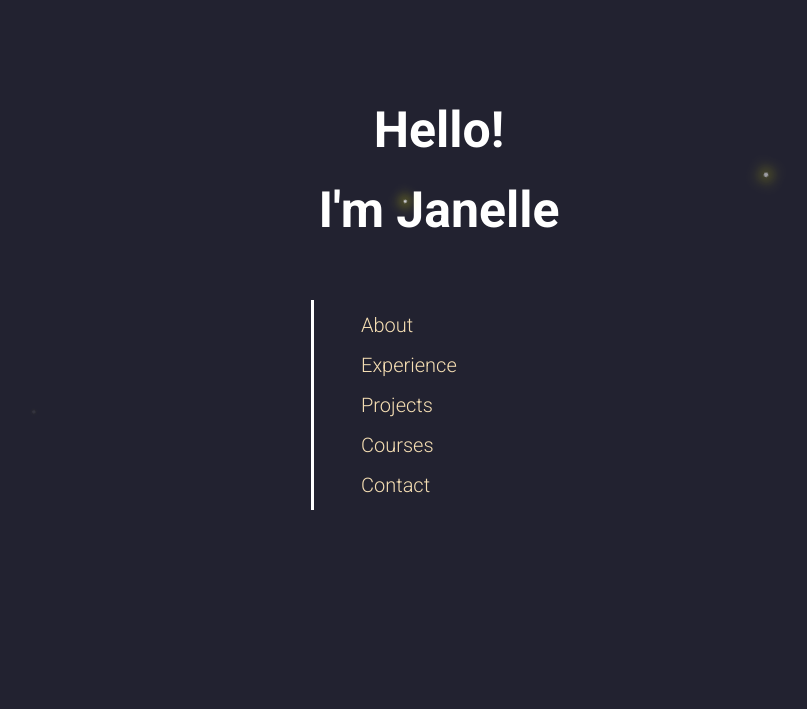
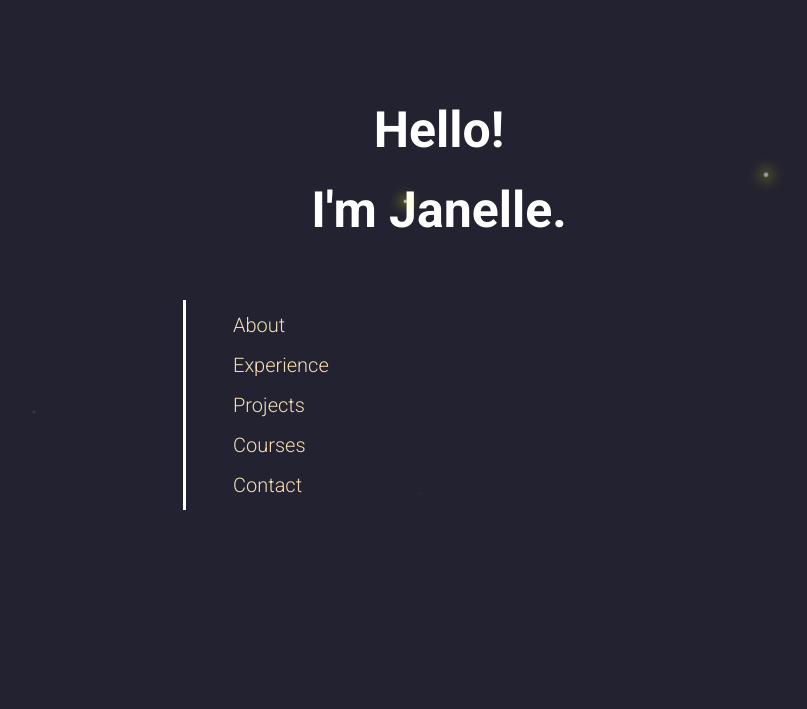
Before and after one commit to janellewong/MLH-Flask-Portfolio, a Flask app: page / in a window 1280 px wide. Shown: the top 709 px of the page, without its empty margins (201-1008 px from the left). Run offline with Flask 2, Linux system fonts and the light colour scheme; some libraries are stand-ins or nearby versions.

```diff
--- a/app/static/styles/main.css
+++ b/app/static/styles/main.css
@@ -187,8 +187,8 @@ img{
 @media (max-width: 1450px) {
     #sub-nav {
         top: 300px;
-        right: 60%;
-        left: 40%;
+        right: 70%;
+        left: 30%;
 
     }
 }
--- a/app/templates/main.html
+++ b/app/templates/main.html
@@ -8,7 +8,7 @@
         <div class="small-intro">
             <h1>Hello!</h1>
             <br>
-            <h1>I'm Janelle</h1>
+            <h1>I'm Janelle.</h1>
         </div>
         <div class=hello-container>
             <div class="titleIntro anim-type">
```
